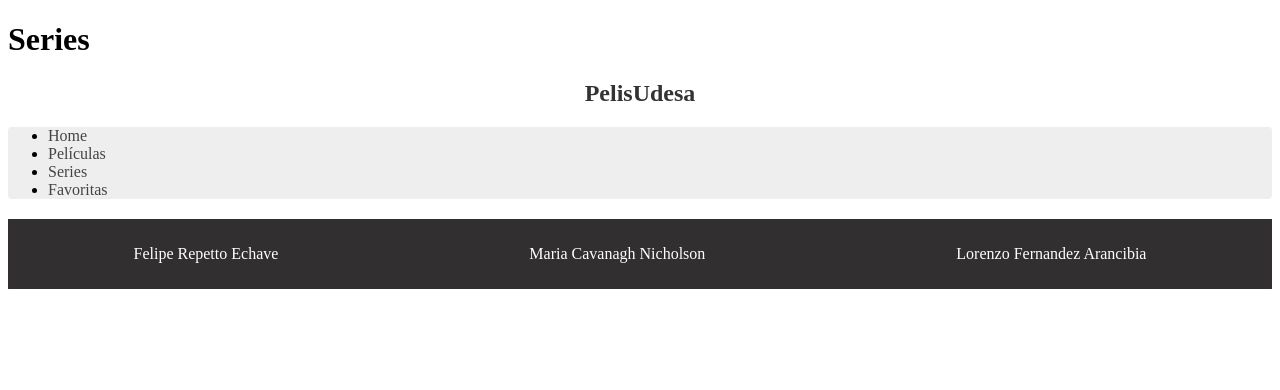
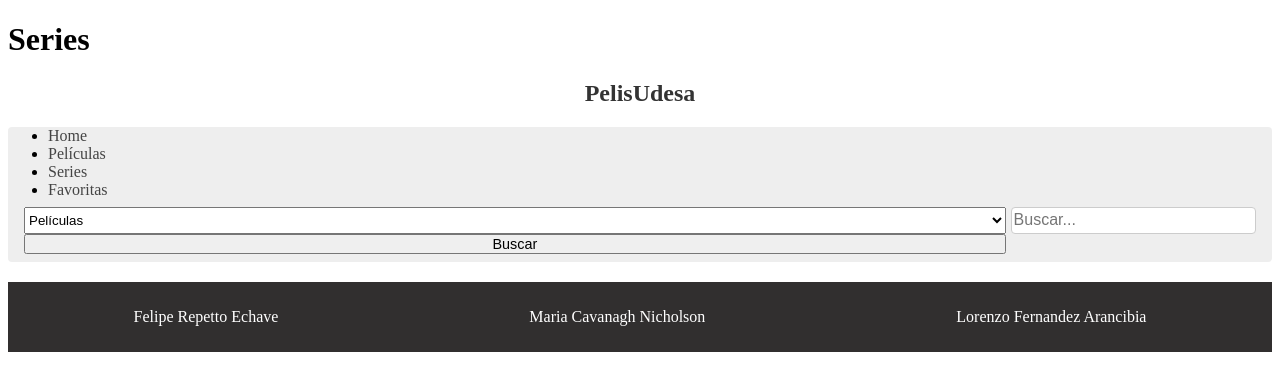
Before and after one commit to LorenzoFernandezA/ProyectoProgra3, a React (Create React App) app: page /series in a window 1280 px wide. Shown: the top 390 px of the page. Built offline with nearby package versions, Linux system fonts and the light colour scheme.

Commit message:
formulario de busqueda

```diff
--- a/src/App.js
+++ b/src/App.js
@@ -6,6 +6,7 @@ import Peliculas from "./screens/Peliculas/Peliculas";
 import Series from "./screens/Series/Series";
 import Favoritos from "./screens/Favoritos/Favoritos";
 import Error from "./screens/Error/Error";
+import SearchResults from "./screens/SearchResults/SearchResults";
 
 
 function App() {
@@ -15,6 +16,7 @@ function App() {
       <Route path="/peliculas" component={Peliculas}/>
       <Route path="/series" component={Series}/>
       <Route path="/favoritos" component={Favoritos}/>
+      <Route path="/search" component={SearchResults}/>
       <Route component={Error}/>
     </Switch>
   );
--- a/src/components/Navbar/Navbar.js
+++ b/src/components/Navbar/Navbar.js
@@ -21,12 +21,17 @@ function Navbar() {
                         <Link to ="/favoritos" className="nav-link" >Favoritas</Link>
                     </li>
                 </ul>
-                {/* <form className="search-form" action="results.html" method="get">
-                    <input type="text" className="" name="searchData" placeholder="Buscar..." value="">
+                 <form className="search-form" onSubmit={(event)=> this.evitarSubmit(event)}>
+                    <select name="type" defaultValue="movie">
+                    <option value="movie">Películas</option>
+                    <option value="tv">Series</option>
+                    </select>
+                    <input type="text" className="" name="searchData" placeholder="Buscar..." />
                     <button type="submit" className="btn btn-success btn-sm">Buscar</button>
-                </form>  NO SE BIEN COMO SE HACE EL FORM DE BUSQUEDA, ESTA ES LA ESTRUCTURA DE LA MAQUETA */}
+                </form>
             </nav>
         </header>
-  )}
+  );
+}
 
   export default Navbar;
--- a/src/components/Popular/Popular.js
+++ b/src/components/Popular/Popular.js
@@ -1,6 +1,6 @@
 import react from "react";
 import {Component} from "react";
-import CartaPopular from "../CartaPopular/CartaPopular";
+import CartaPopular from "../CartaPopular/CartaPopular"
 
 const options = {
     method: 'GET',
--- /dev/null
+++ b/src/screens/SearchResults/SearchResults.js
@@ -0,0 +1,18 @@
+import React, { Component } from "react";
+import Navbar from "../../components/Navbar/Navbar";
+import Footer from "../../components/Footer/Footer";
+
+function SearchResults() {
+    return (
+        <React.Fragment>
+            <div>
+                <h1>Resultado de busqueda</h1>
+            </div>
+
+            <Navbar/>
+
+            <Footer/>
+
+        </React.Fragment>
+    )}
+export default SearchResults;
```
